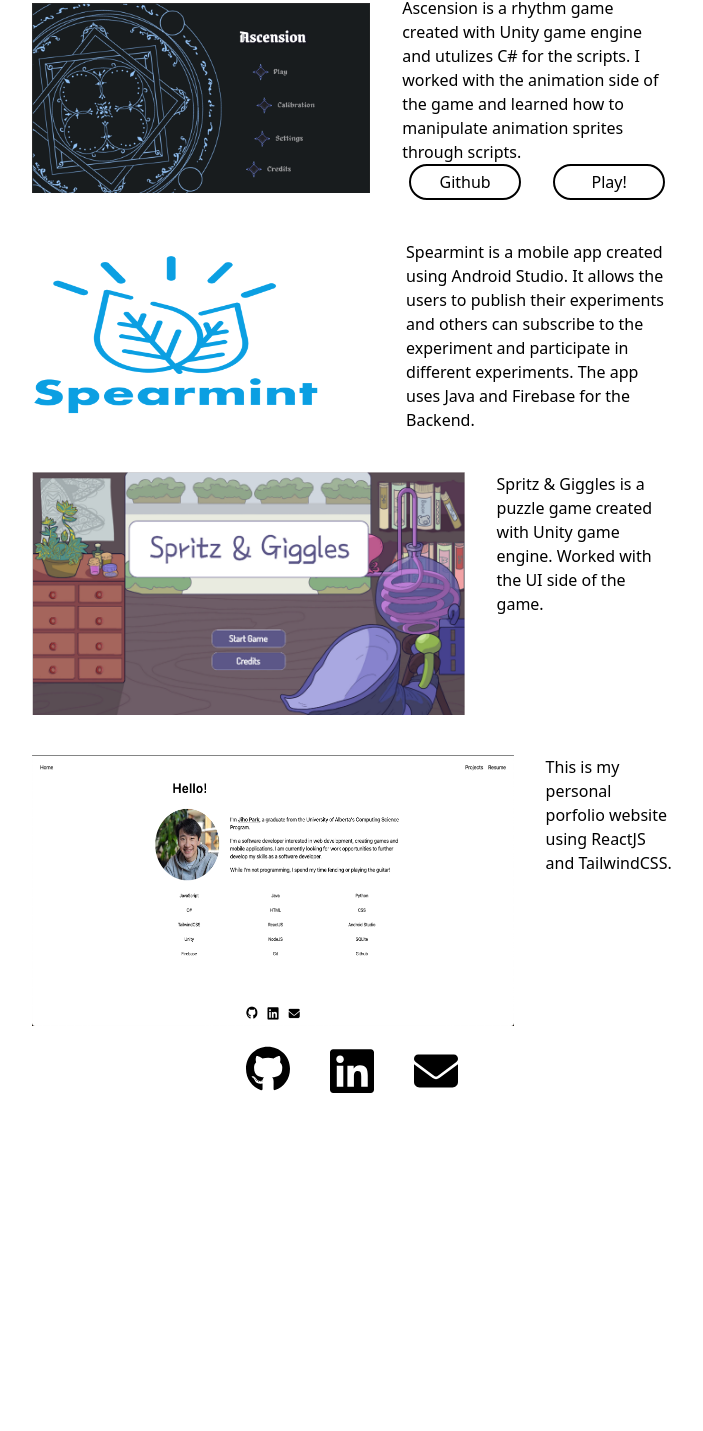
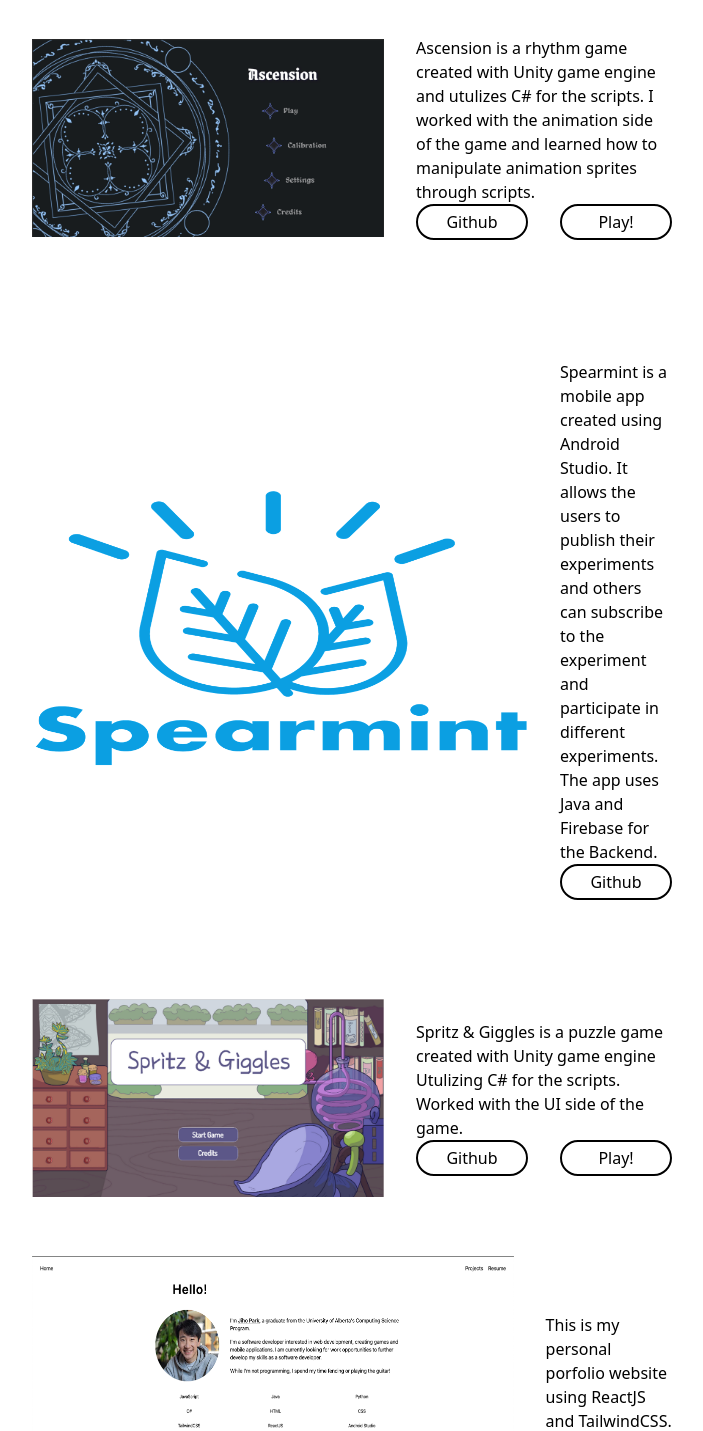
Before and after one commit to ljpark0153/natjpark.com, a React (Vite) app: page /projects in a window 1280 px wide. Shown: the part 232-1663 px from the top of the page, without its empty margins (288-991 px from the left). Before the commit the page ends 1348 px from the top, so only its background shows below. Built offline with nearby package versions, Linux system fonts and the light colour scheme.

Commit message:
Finished the Projects Page

```diff
--- a/src/components/projects/ProjectsPage.jsx
+++ b/src/components/projects/ProjectsPage.jsx
@@ -15,14 +15,14 @@ function ProjectsPage() {
                 className="w-full h-full object-scale-down"
               ></img>
             </div>
-            <div className="flex-col">
-              <p>
+            <div className="flex flex-col flex-1 justify-between py-10">
+              <div className="">
                 Ascension is a rhythm game created with Unity game engine and
                 utulizes C# for the scripts. I worked with the animation side of
                 the game and learned how to manipulate animation sprites through
                 scripts.
-              </p>
-              <div className="flex justify-center gap-8">
+              </div>
+              <div className="flex justify-center gap-8 items-end">
                 <a href="https://github.com/Gaibryol/LD55">
                   <button className="min-w-28 flex-1 border-solid border-2 border-black rounded-full px-7 py-1 hover:bg-black hover:text-white">
                     Github
@@ -43,13 +43,20 @@ function ProjectsPage() {
                 className="w-full h-full object-scale-down"
               ></img>
             </div>
-            <div className="pl-14">
+            <div className="flex flex-col flex-1 justify-between py-10">
               <p>
                 Spearmint is a mobile app created using Android Studio. It
                 allows the users to publish their experiments and others can
                 subscribe to the experiment and participate in different
                 experiments. The app uses Java and Firebase for the Backend.
               </p>
+              <div className="flex justify-center gap-8 items-end">
+                <a href="https://github.com/CMPUT301W21T22/Spearmint">
+                  <button className="min-w-28 flex-1 border-solid border-2 border-black rounded-full px-7 py-1 hover:bg-black hover:text-white">
+                    Github
+                  </button>
+                </a>
+              </div>
             </div>
           </div>
 
@@ -64,11 +71,24 @@ function ProjectsPage() {
               ></img>
             </div>
 
-            <div className="">
+            <div className="flex flex-col flex-1 justify-between py-10">
               <p>
-                Spritz & Giggles is a puzzle game created with Unity game
-                engine. Worked with the UI side of the game.
+                Spritz & Giggles is a puzzle game created with Unity game engine
+                Utulizing C# for the scripts. Worked with the UI side of the
+                game.
               </p>
+              <div className="flex justify-center gap-8 items-end">
+                <a href="https://github.com/Gaibryol/GGJ2024">
+                  <button className="min-w-28 flex-1 border-solid border-2 border-black rounded-full px-7 py-1 hover:bg-black hover:text-white">
+                    Github
+                  </button>
+                </a>
+                <a href="https://zihang.itch.io/spritz-giggles">
+                  <button className="min-w-28 flex-1 border-solid border-2 border-black rounded-full px-7 py-1 hover:bg-black hover:text-white">
+                    Play!
+                  </button>
+                </a>
+              </div>
             </div>
           </div>
 
@@ -82,11 +102,18 @@ function ProjectsPage() {
                 className="h-full w-full object-scale-down"
               ></img>
             </div>
-            <div className="">
+            <div className="flex flex-col justify-center">
               <p>
                 This is my personal porfolio website using ReactJS and
                 TailwindCSS.
               </p>
+              <div className="flex justify-center gap-8 items-end">
+                <a href="https://github.com/ljpark0153/jihopark.ca">
+                  <button className="min-w-28 flex-1 border-solid border-2 border-black rounded-full px-7 py-1 hover:bg-black hover:text-white">
+                    Github
+                  </button>
+                </a>
+              </div>
             </div>
           </div>
         </div>
```
